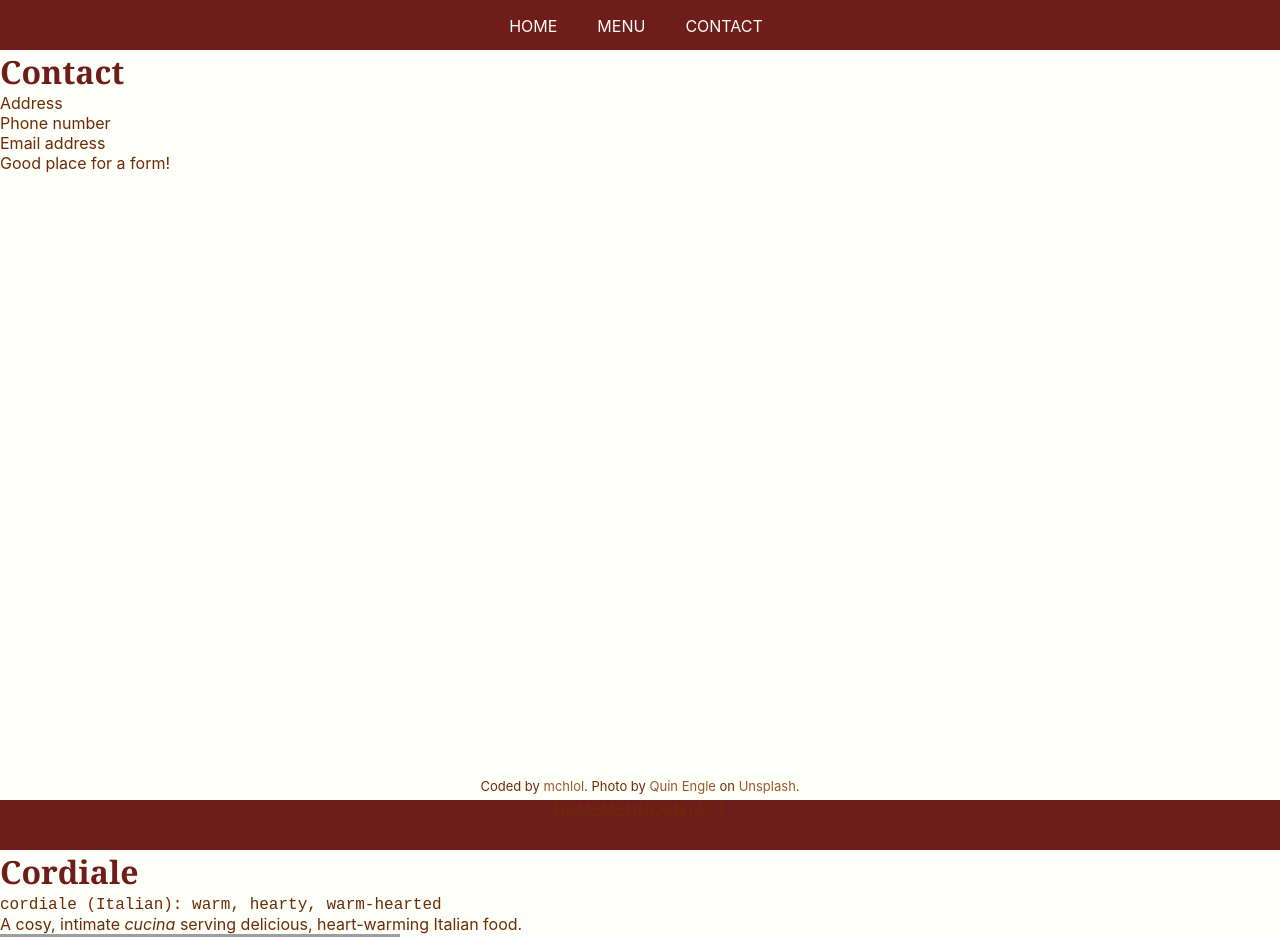
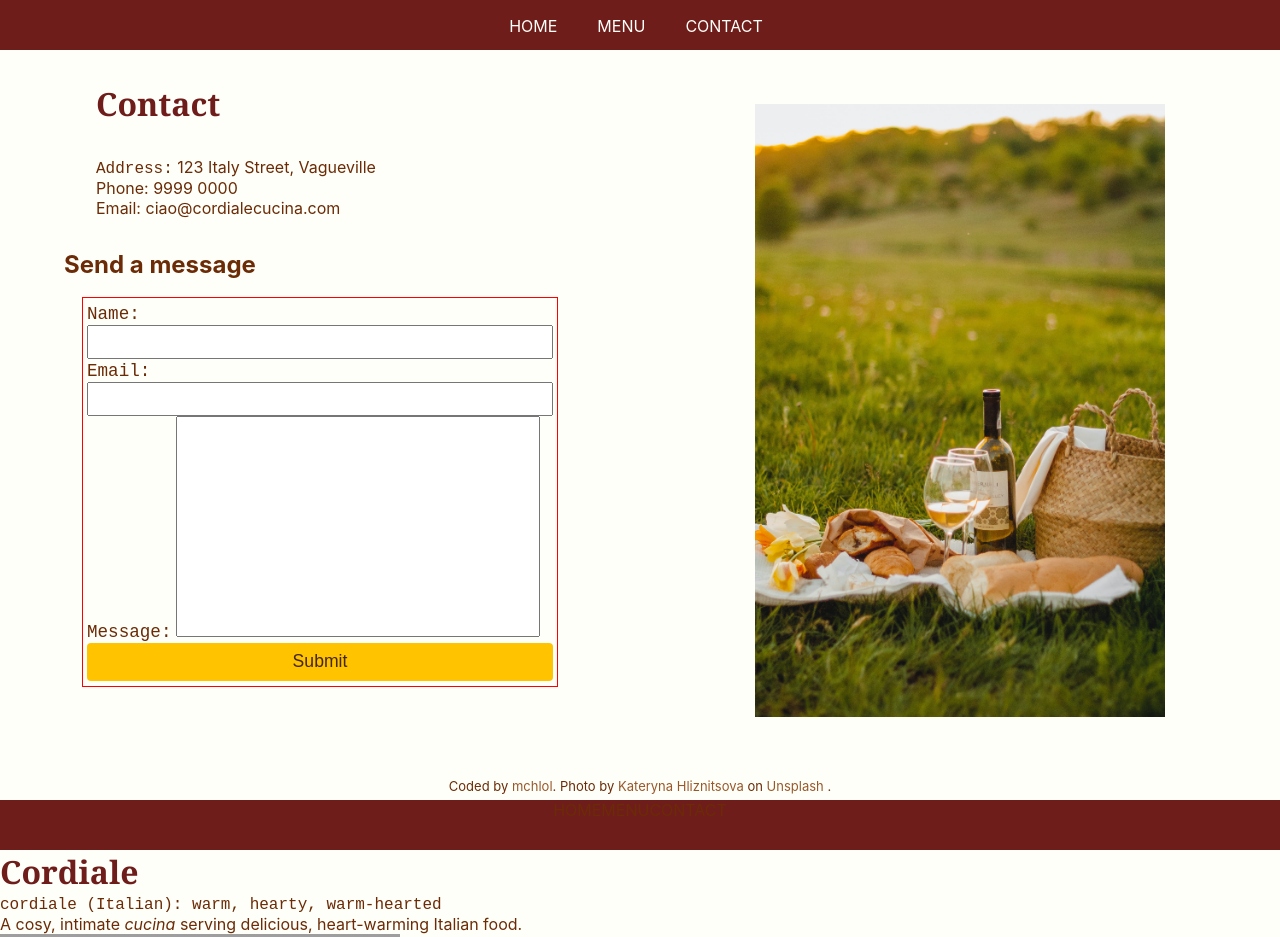
Before and after one commit to mchlol/restaurant, a website built with webpack: page working/contact.html in a window 1280 px wide. Shown: the top 937 px of the page. Built offline with nearby package versions, Linux system fonts and the light colour scheme; grey boxes are pictures that could not be loaded.

Commit message:
update templates

```diff
--- a/working/contact.html
+++ b/working/contact.html
@@ -30,23 +30,56 @@
 
         <div>
             <div class="content-wrap">
-                <div class="container">
-                    <h1>Contact</h1>
 
-                    <ul>
-                        <li>Address</li>
-                        <li>Phone number</li>
-                        <li>Email address</li>
-                        <li>Good place for a form!</li>
-                    </ul>
+                <div class="flex-col container centered">
+                    <header class="contact-header">
+                        <h1>Contact</h1>
+                        <ul>
+                            <li><span class="contact-span">Address:</span> 123 Italy Street, Vagueville</li>
+                            <li>
+                                <contact class="span">Phone:</contact> 9999 0000
+                            </li>
+                            <li>
+                                <contact class="span">Email:</contact> ciao@cordialecucina.com
+                            </li>
+                        </ul>
+                    </header>
+
+                    <div class="form-wrap flex-col">
+                        <legend>
+                            <h2>Send a message</h2>
+                        </legend>
+                        <form action="#" class="contact-form">
+                            <label for="name">
+                                <span>Name:</span>
+                                <input type="text" name="name" id="name">
+                            </label>
+                            <label for="email">
+                                <span>Email:</span>
+                                <input type="email" name="email" id="email">
+                            </label>
+                            <label for="message">
+                                <span>Message:</span>
+                                <textarea name="message" id="message" cols="30" rows="10"></textarea>
+                            </label>
+                            <input type="submit">
+                    </div>
+                    </form>
+                </div>
+
+                <div class="home-right container centered">
+                    <img class="contact-img" src="../src/images/picnic.jpg"
+                        alt="a picnic rug and basket with glasses of white wine" />
+
                 </div>
             </div>
         </div>
 
         <footer>Coded by <a href="https://github.com/mchlol" target="_blank">mchlol</a>. Photo by <a
-                href="https://unsplash.com/@twistsandzests?utm_source=unsplash&utm_medium=referral&utm_content=creditCopyText">Quin
-                Engle</a> on <a
-                href="https://unsplash.com/collections/SSLmP1SuByo/italian-restaurant/cdbd6a9468565477237dd55fa6de7047?utm_source=unsplash&utm_medium=referral&utm_content=creditCopyText">Unsplash</a>.
+                href="https://unsplash.com/@kate_gliz?utm_source=unsplash&utm_medium=referral&utm_content=creditCopyText">Kateryna
+                Hliznitsova</a> on <a
+                href="https://unsplash.com/collections/SSLmP1SuByo/italian-restaurant/cdbd6a9468565477237dd55fa6de7047?utm_source=unsplash&utm_medium=referral&utm_content=creditCopyText">Unsplash</a>
+            .
         </footer>
 
     </div>
--- a/working/style.css
+++ b/working/style.css
@@ -75,6 +75,14 @@ h1 {
     flex-direction: column;
 }
 
+.centered {
+    margin: 0 auto;
+}
+
+.align-center {
+    align-items: center;
+}
+
 /* nav styles */
 
 nav {
@@ -146,6 +154,77 @@ hr {
     border-left: none;
     border-right: none;
     padding: 0.25em 0;
+}
+
+/* ## MENU STYLES ## */
+
+.menu-flex {
+    display: flex;
+    flex-flow: row wrap;
+    justify-content: space-evenly;
+    align-items: center;
+}
+
+.menu-img {
+    height: 250px;
+    width: auto;
+}
+
+/* ## CONTACT STYLES ## */
+
+.contact-header {
+    margin: 1em;
+    padding: 1em;
+}
+
+.contact-header>h1 {
+    padding-bottom: 1em;
+}
+
+.contact-header>ul {
+    list-style-type: none;
+    padding: 0;
+}
+
+.contact-img {
+    max-width: 80%;
+    height: auto;
+}
+
+.contact-form {
+    font-size: 1.1rem;
+    line-height: 1.2;
+    padding: 0.25em;
+    margin: 1em;
+    display: flex;
+    flex-direction: column;
+    border: 1px solid red;
+}
+
+input {
+    width: 100%;
+}
+
+input[type=text],
+input[type=email],
+textarea {
+    font-size: 1.1rem;
+    padding: 0.25em;
+}
+
+textarea {
+    resize: none;
+    max-width: 100%;
+    font-family: inherit;
+}
+
+input[type=submit] {
+    border: none;
+    background-color: var(--yellow);
+    color: var(--brown);
+    border-radius: 4px;
+    padding: 0.5em;
+    font-size: 1.1rem;
 }
 
 /* footer  */
```
Also changed, not shown: working/home.html (+1 -0 lines), working/menu.html (+63 -6 lines), src/images/bruschetta.jpg (added), src/images/charcuterie.jpg (added), src/images/coffee.jpg (added), src/images/gourmet_jay_wennington.jpg (added), src/images/meatballs.jpg (added), src/images/mussel_pasta.jpg (added), src/images/picnic.jpg (added), src/images/pizza.jpg (added).
